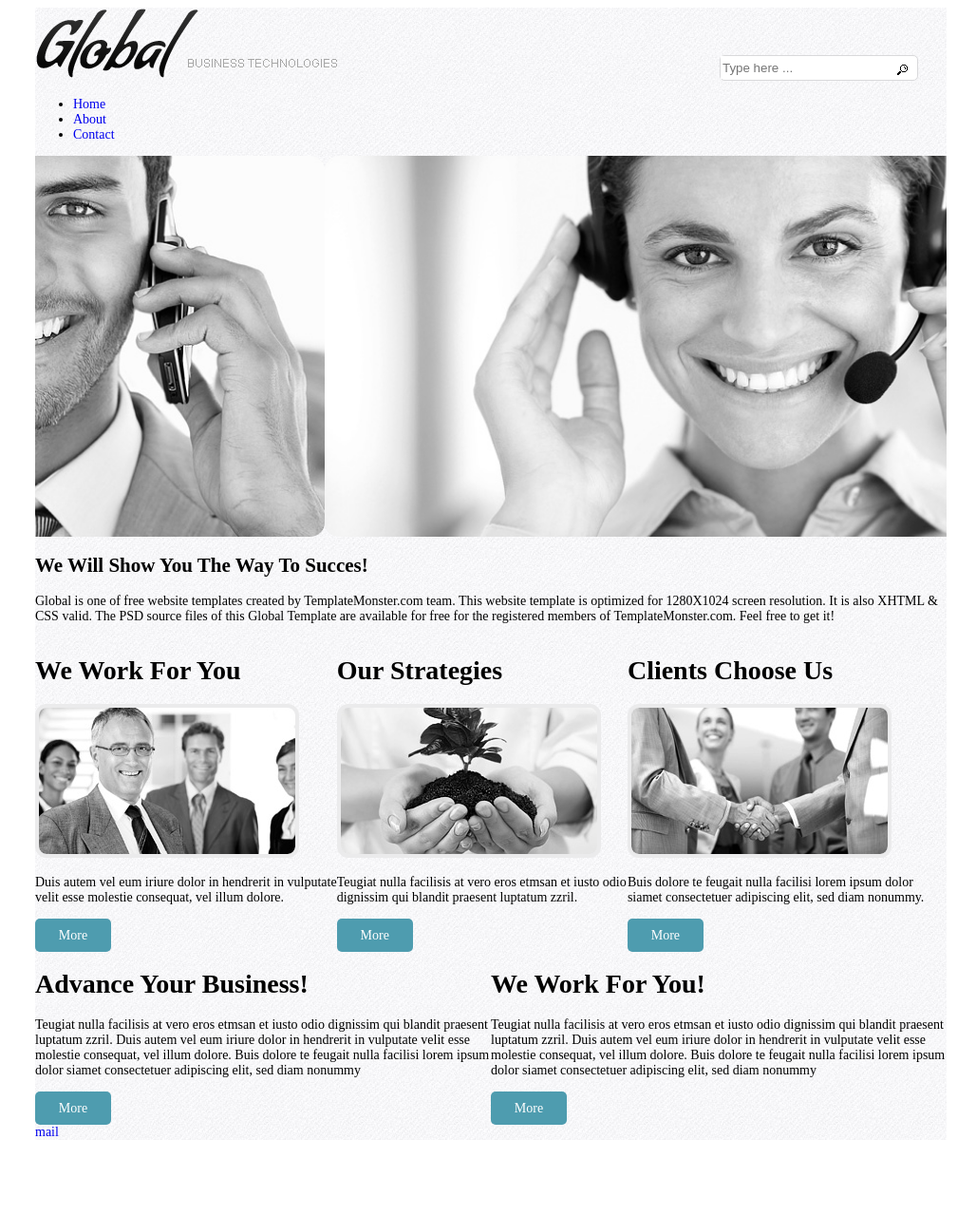
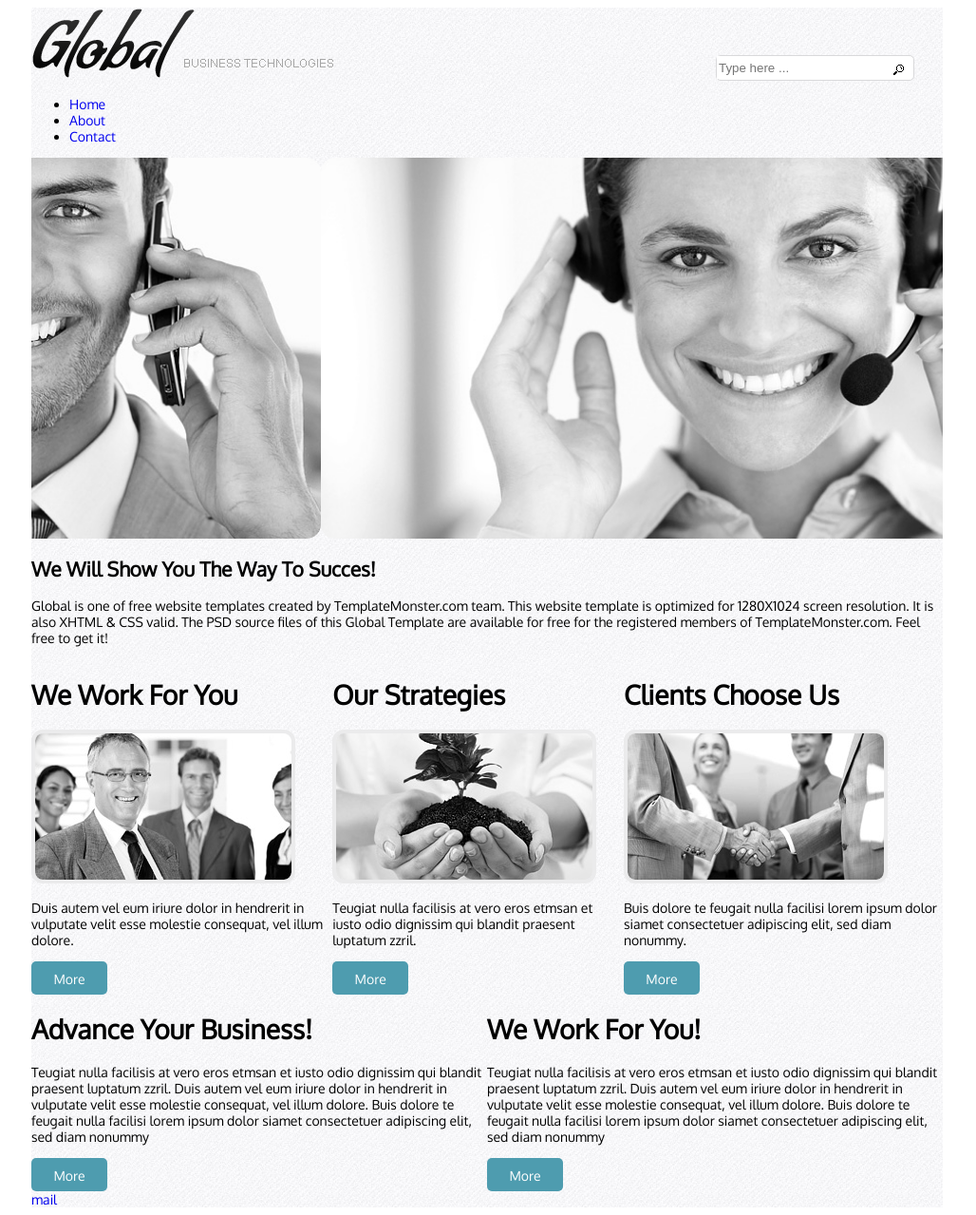
Before and after one commit to DuchenetVictor/TP-HtmlCss, a PHP site: page / in a window 1280 px wide. Shown: the whole page at 95% size, without its empty margins (127-1155 px from the left). Before the commit the page ends 1200 px from the top, so only its background shows below. Run offline with PHP 8.4, Linux system fonts and the light colour scheme; some web fonts are replaced.

Commit message:
resolve conflict

```diff
--- a/css/style.css
+++ b/css/style.css
@@ -49,12 +49,9 @@ div#slider{
 }
 
 body{
-<<<<<<< HEAD
-=======
     font-family: 'Oxygen', serif;
     font-size: 14px;
     max-width : auto;
->>>>>>> bbb939d7dc4440402f5d0acaddefe2fee213aa24
     margin-left: auto;
     margin-right: auto;
 }
```
